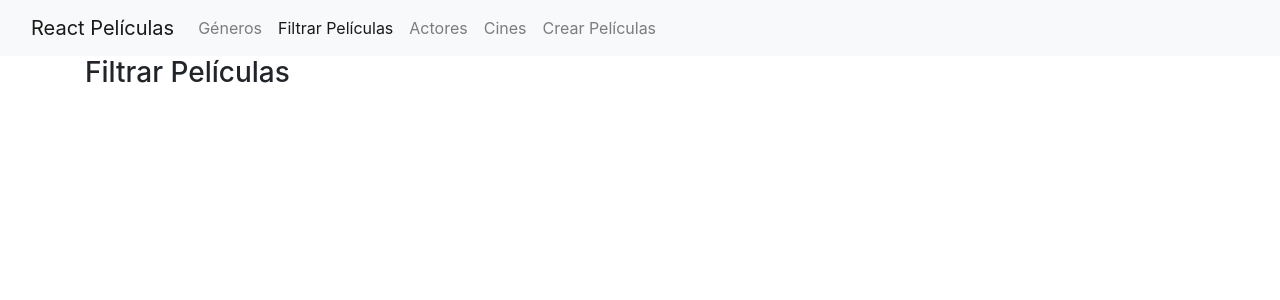
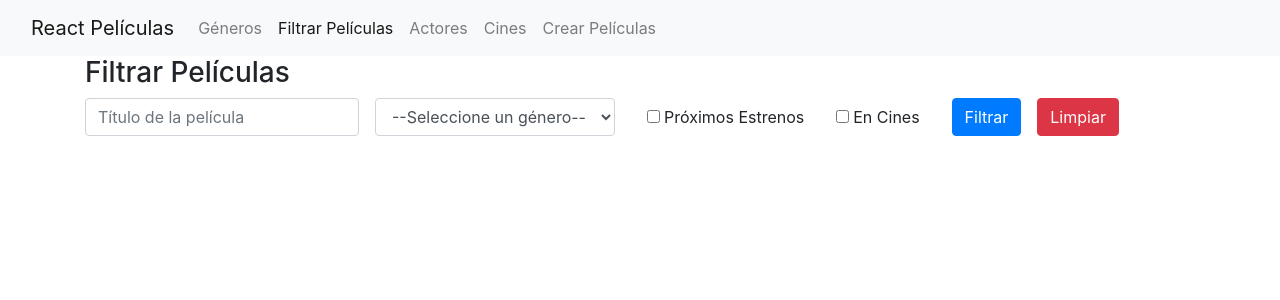
Before and after one commit to andresgonzape/react-peliculas, a React (Create React App) app: page /peliculas/filtrar in a window 1280 px wide. Shown: the top 300 px of the page. Built offline with nearby package versions, Linux system fonts and the light colour scheme.

Commit message:
filtro peliculas w/ select, chkbox y getfieldprops

```diff
--- a/src/generos/generos.model.d.ts
+++ b/src/generos/generos.model.d.ts
@@ -1,3 +1,9 @@
 export interface generoCreacionDTO {
     nombre: string;
 }
+
+//Este es para lectura, el de arriba para creacion. Este de aqui deberia ser cogido de base de datos en principio
+export interface generoDTO {
+    id: number;
+    nombre: string;
+}
--- a/src/peliculas/FiltroPeliculas.tsx
+++ b/src/peliculas/FiltroPeliculas.tsx
@@ -1,7 +1,84 @@
+import { Field, Form, Formik } from "formik";
+import { generoDTO } from "../generos/generos.model";
+import Button from "../utils/Button";
+
 export default function FiltroPeliculas() {
+
+    const valorInicial: filtroPeliculasForm = {
+        titulo: '',
+        generoId: 0,
+        proximosEstrenos: false,
+        enCines: false
+    }
+
+    //esto deberia ir en base de datos
+    const generos: generoDTO[] = [{id: 1, nombre: 'Acción'}, {id: 2, nombre: 'Comedia'}]
+
     return (
         <>
             <h3>Filtrar Películas</h3>
+            <Formik initialValues={valorInicial}
+                onSubmit={valores => console.log(valores)}
+            >
+                {(formikProps) => (
+                    <Form>
+                        <div className="form-inline">
+                            <div className="form-group mb-2">
+                                <label htmlFor="titulo" className="sr-only">Título</label>
+                                <input type="text"
+                                    className="form-control" id="titulo"
+                                    placeholder="Título de la película"
+                                    {...formikProps.getFieldProps('titulo')}
+                                />
+                            </div>
+                            <div className="form-group mx-sm-3 mb-2">
+                                <select className="form-control"
+                                    {...formikProps.getFieldProps('generoId')}
+                                >
+                                    <option value="0">--Seleccione un género--</option>
+                                    {generos.map(genero => <option key={genero.id}
+                                            value={genero.id}>{genero.nombre}</option>)}
+                                </select>
+                            </div>
+                            <div className="form-group mx-sm-3 mb-2">
+                                {/* da problemas el formik cuando se utiliza un checkbox */}
+                                <Field className="form-check-input" id="proximosEstrenos"
+                                    name="proximosEstrenos" type="checkbox">
+                                </Field>
+                                <label className="form-check-label" htmlFor="proximosEstrenos">Próximos Estrenos</label>
+                            </div>
+                            <div className="form-group mx-sm-3 mb-2">
+                                {/* da problemas el formik cuando se utiliza un checkbox */}
+                                <Field className="form-check-input" id="enCines"
+                                    name="enCines" type="checkbox">
+                                </Field>
+                                <label className="form-check-label" htmlFor="enCines">En Cines</label>
+                            </div>
+                            <Button
+                                className="btn btn-primary mb-2 mx-sm-3"
+                                //esto de abajo es otra forma de hacer el submit del formulario. Podemos usar tambien un boton tipo submit si lo preferimos
+                                onClick={() => formikProps.submitForm()}
+                            >
+                                Filtrar
+                            </Button>
+                            <Button
+                                className="btn btn-danger mb-2"
+                                onClick={() => formikProps.setValues(valorInicial)}
+                            >
+                                Limpiar
+                            </Button>
+                        </div>
+                    </Form>
+                )}
+
+            </Formik>
         </>
     )
 }
+
+interface filtroPeliculasForm {
+    titulo: string;
+    generoId: number;
+    proximosEstrenos: boolean;
+    enCines: boolean;
+}
--- a/src/utils/Button.tsx
+++ b/src/utils/Button.tsx
@@ -2,7 +2,7 @@
 
 export default function Button(props: buttonProps){
     return (
-        <button type={props.type} className='btn btn-primary'
+        <button type={props.type} className={props.className}
         disabled={props.disabled}
         onClick={props.onClick}>{props.children}</button>
     )
@@ -13,9 +13,11 @@
     onClick?(): void;
     type: "button" | "submit";
     disabled: boolean;
+    className: string;
 }
 
 Button.defaultProps = {
     type: "button",
-    disabled: false
+    disabled: false,
+    className: "btn btn-primary"
 }
```
